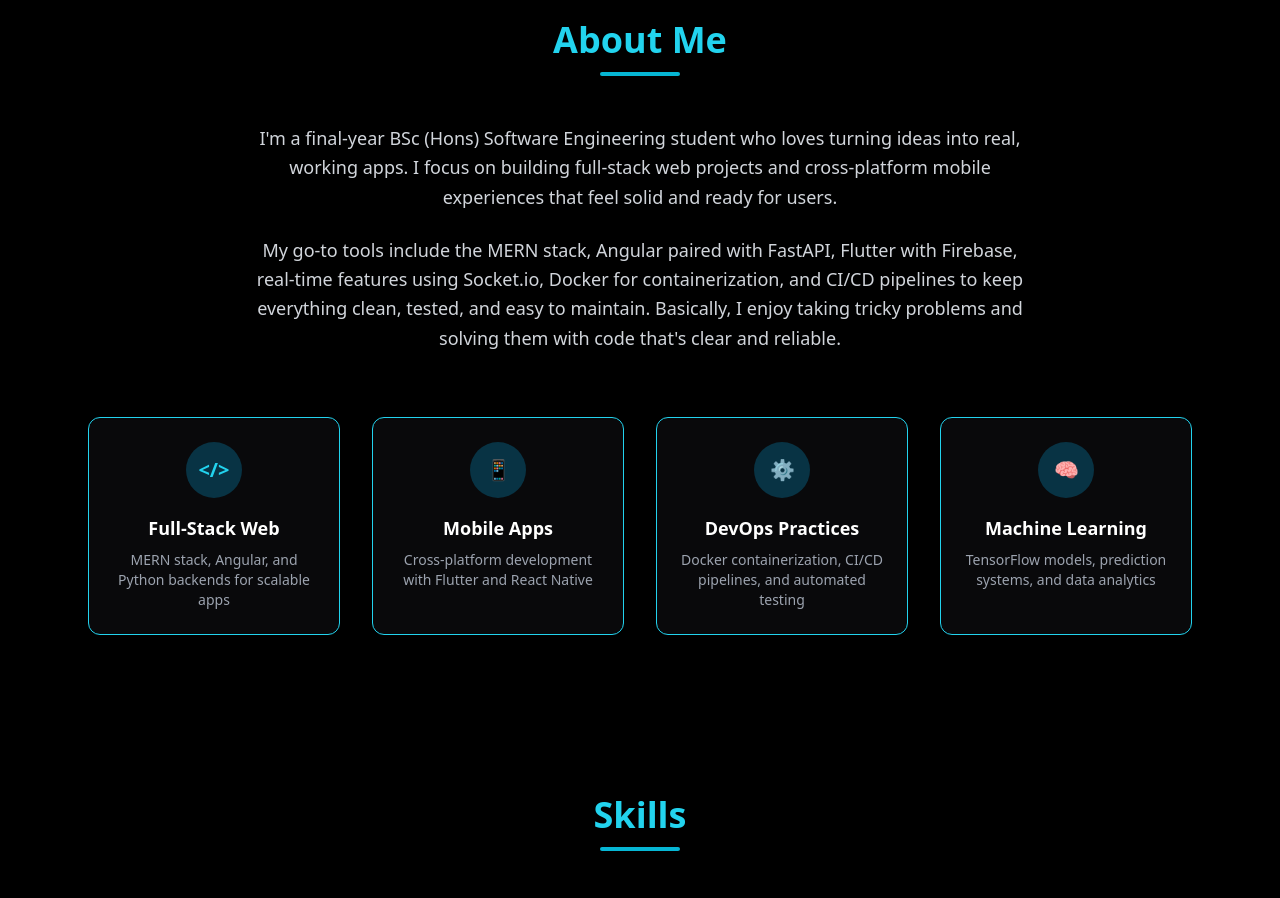
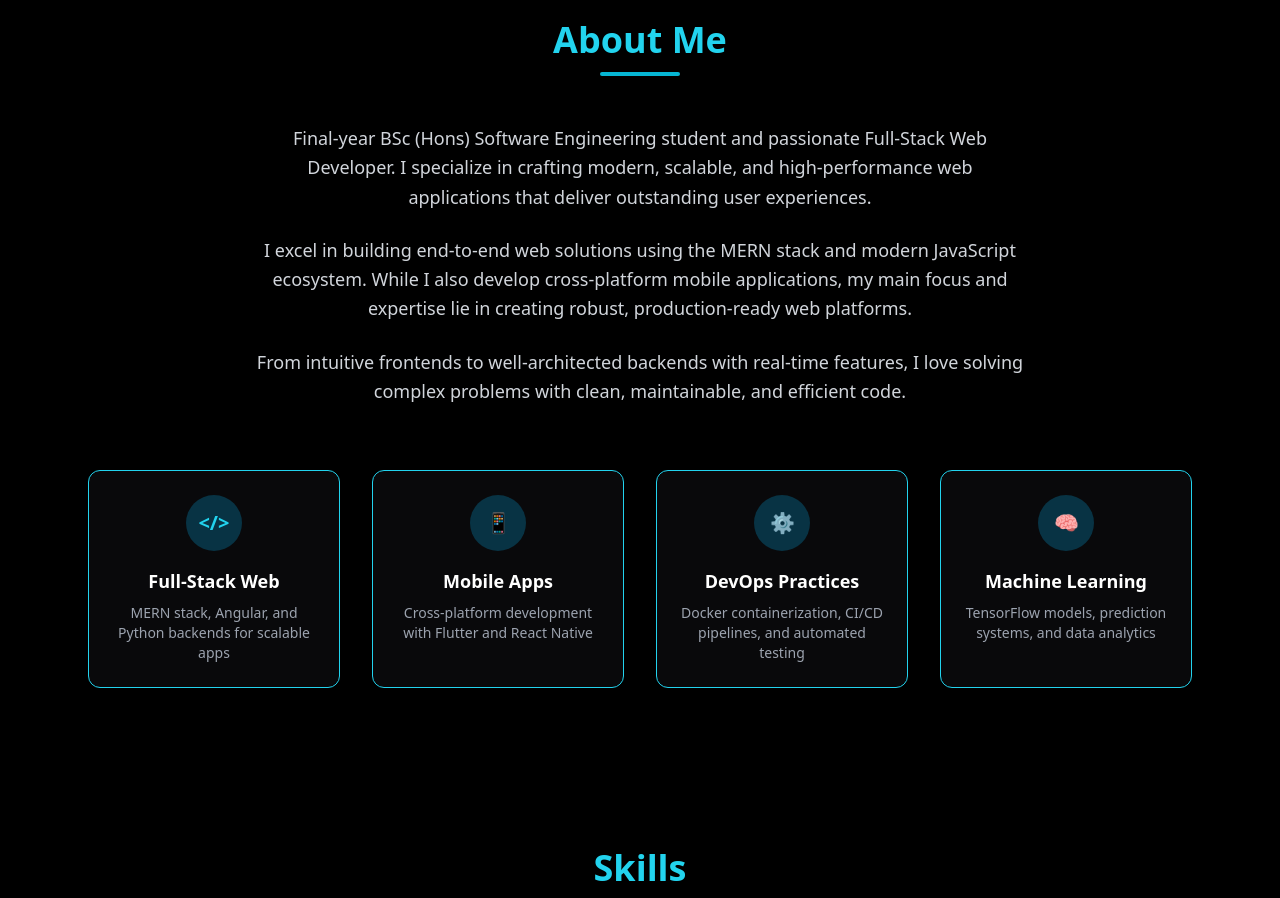
Before and after one commit to isuri54/portfolio, a Next.js app: page / in a window 1280 px wide. Shown: the part 860-1758 px from the top of the page. Built offline with nearby package versions, Linux system fonts and the light colour scheme.

Commit message:
Update about me section

```diff
--- a/app/page.tsx
+++ b/app/page.tsx
@@ -117,13 +117,17 @@ export default function Content() {
 
           <div className="max-w-3xl mx-auto text-center text-gray-300 text-lg leading-relaxed space-y-6">
             <p className="font-medium">
-                I'm a final-year BSc (Hons) Software Engineering student who loves turning ideas into real, working apps.
-                I focus on building full-stack web projects and cross-platform mobile experiences that feel solid and ready for users.
+              Final-year BSc (Hons) Software Engineering student and passionate Full-Stack Web Developer.
+              I specialize in crafting modern, scalable, and high-performance web applications that deliver outstanding user experiences.
             </p>
 
             <p>
-                My go-to tools include the MERN stack, Angular paired with FastAPI, Flutter with Firebase, real-time features using Socket.io, Docker for containerization, and CI/CD pipelines to keep everything clean, tested, and easy to maintain.
-                Basically, I enjoy taking tricky problems and solving them with code that's clear and reliable.
+              I excel in building end-to-end web solutions using the MERN stack and modern JavaScript ecosystem.
+              While I also develop cross-platform mobile applications, my main focus and expertise lie in creating robust, production-ready web platforms.
+            </p>
+
+            <p>
+              From intuitive frontends to well-architected backends with real-time features, I love solving complex problems with clean, maintainable, and efficient code.
             </p>
           </div>
 
```
